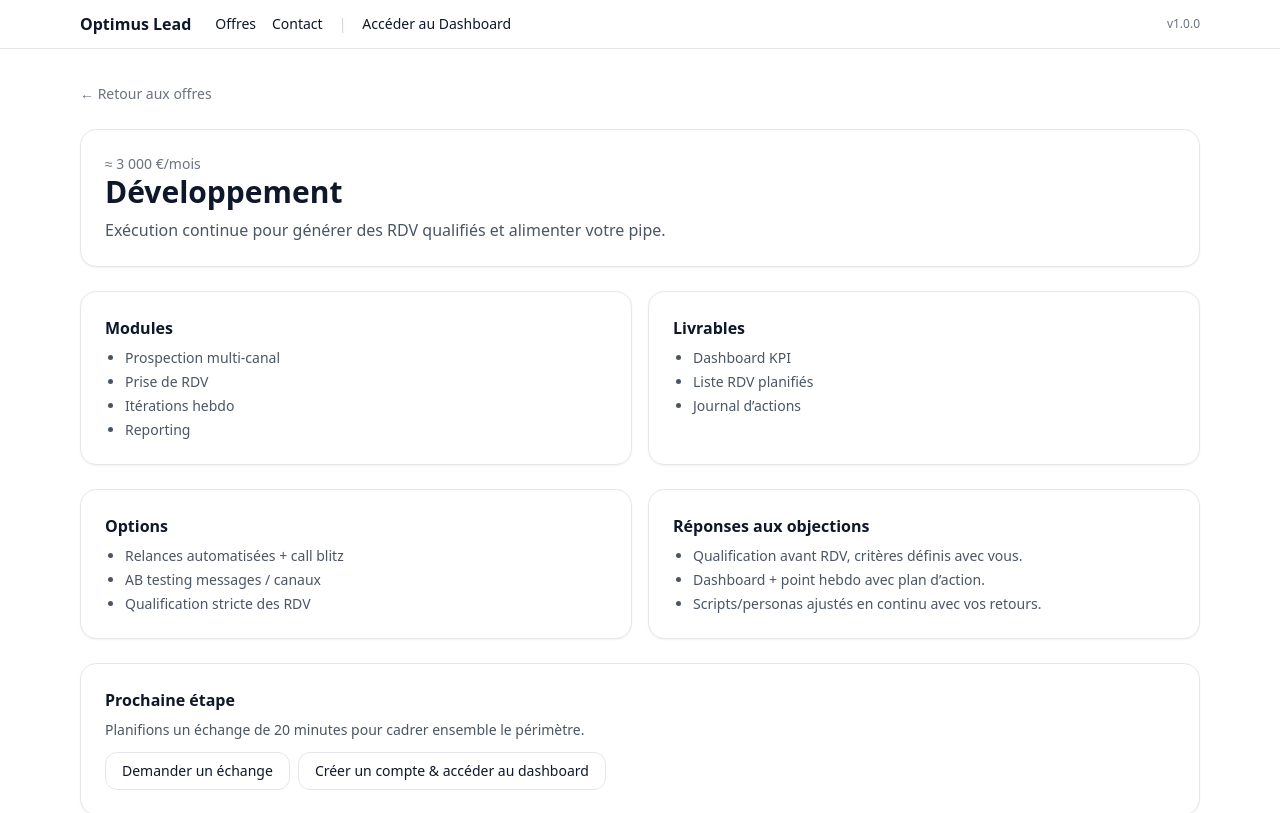
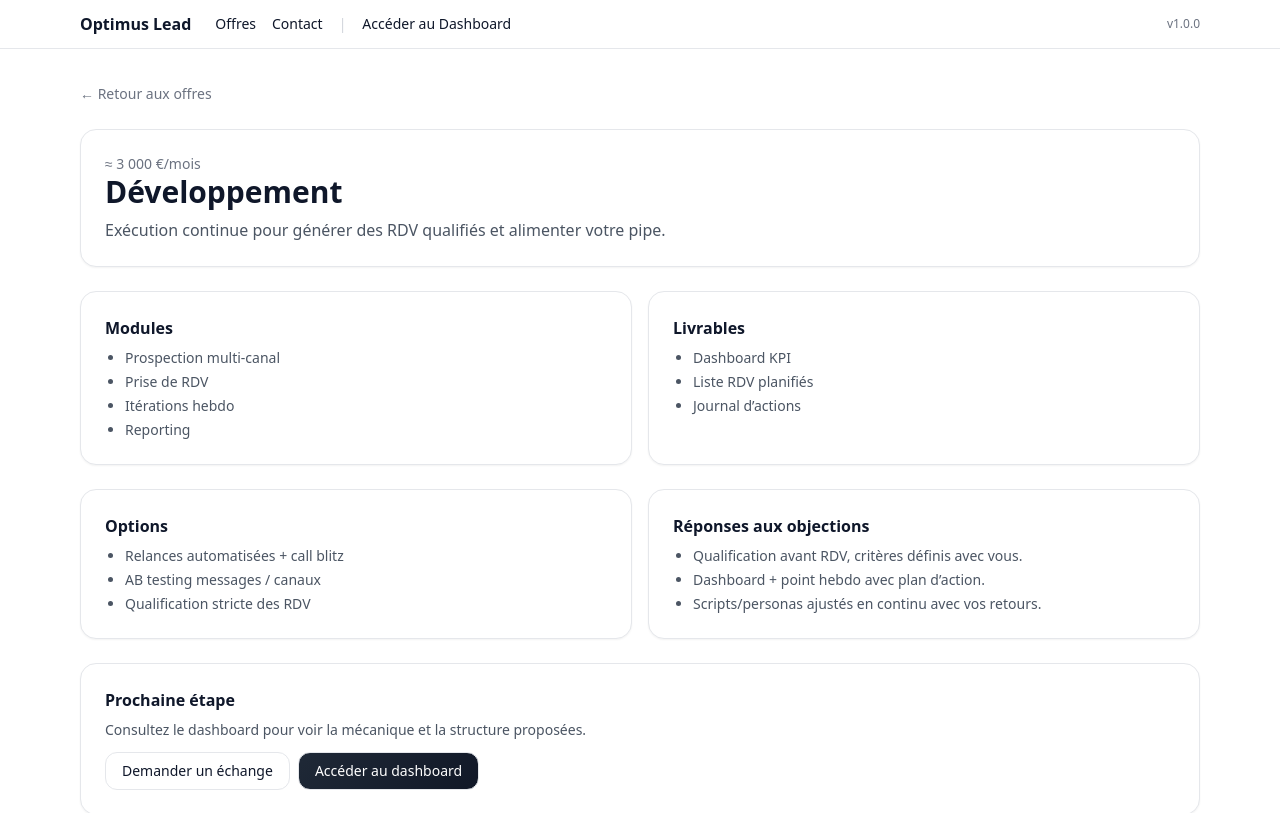
Before and after one commit to guillaumeoptimus/V1_1, a Next.js app: page /offres/developpement in a window 1280 px wide. Shown: the top 813 px of the page. Built offline with nearby package versions, Linux system fonts and the light colour scheme.

Commit message:
Add files via upload

```diff
--- a/app/offres/[slug]/page.jsx
+++ b/app/offres/[slug]/page.jsx
@@ -85,10 +85,10 @@ export default function OffreDetail({ params }){
       </div>
       <div className="card p-6">
         <div className="font-semibold mb-2">Prochaine étape</div>
-        <p className="text-sm text-gray-600">Planifions un échange de 20 minutes pour cadrer ensemble le périmètre.</p>
+        <p className="text-sm text-gray-600">Consultez le dashboard pour voir la mécanique et la structure proposées.</p>
         <div className="flex gap-2 mt-3">
           <Link href="/contact" className="btn">Demander un échange</Link>
-          <Link href="/app-connexion" className="btn">Créer un compte & accéder au dashboard</Link>
+          <Link href="/dashboard" className="btn btn-primary">Accéder au dashboard</Link>
         </div>
       </div>
     </div>
--- a/components/marketing/CTA.jsx
+++ b/components/marketing/CTA.jsx
@@ -3,9 +3,9 @@ export default function CTA(){
   return (
     <section className="card p-6 text-center">
       <h2 className="text-2xl font-semibold">Prêt à structurer votre machine commerciale ?</h2>
-      <p className="text-sm text-gray-600 mt-2">Créez un compte et accédez au dashboard pour suivre vos actions.</p>
+      <p className="text-sm text-gray-600 mt-2">Accédez au dashboard et suivez vos actions.</p>
       <div className="mt-4 flex gap-3 justify-center">
-        <Link href="/app-connexion" className="btn">Créer un compte</Link>
+        <Link href="/dashboard" className="btn btn-primary">Accéder au dashboard</Link>
         <Link href="/offres" className="btn">Voir les offres</Link>
       </div>
     </section>
--- a/components/marketing/Hero.jsx
+++ b/components/marketing/Hero.jsx
@@ -23,7 +23,7 @@ export default function Hero(){
           </p>
           <div className="mt-6 flex flex-wrap gap-3">
             <Link href="/offres" className="btn btn-primary">Voir les offres</Link>
-            <Link href="/app-connexion" className="btn">Créer un compte & accéder au dashboard</Link>
+            <Link href="/dashboard" className="btn">Accéder au dashboard</Link>
           </div>
           <div className="mt-4 text-xs text-gray-500">Déploiement simple • Reporting clair • Variable au succès possible</div>
         </div>
```
Also changed, not shown: middleware.js (+2 -14 lines).
